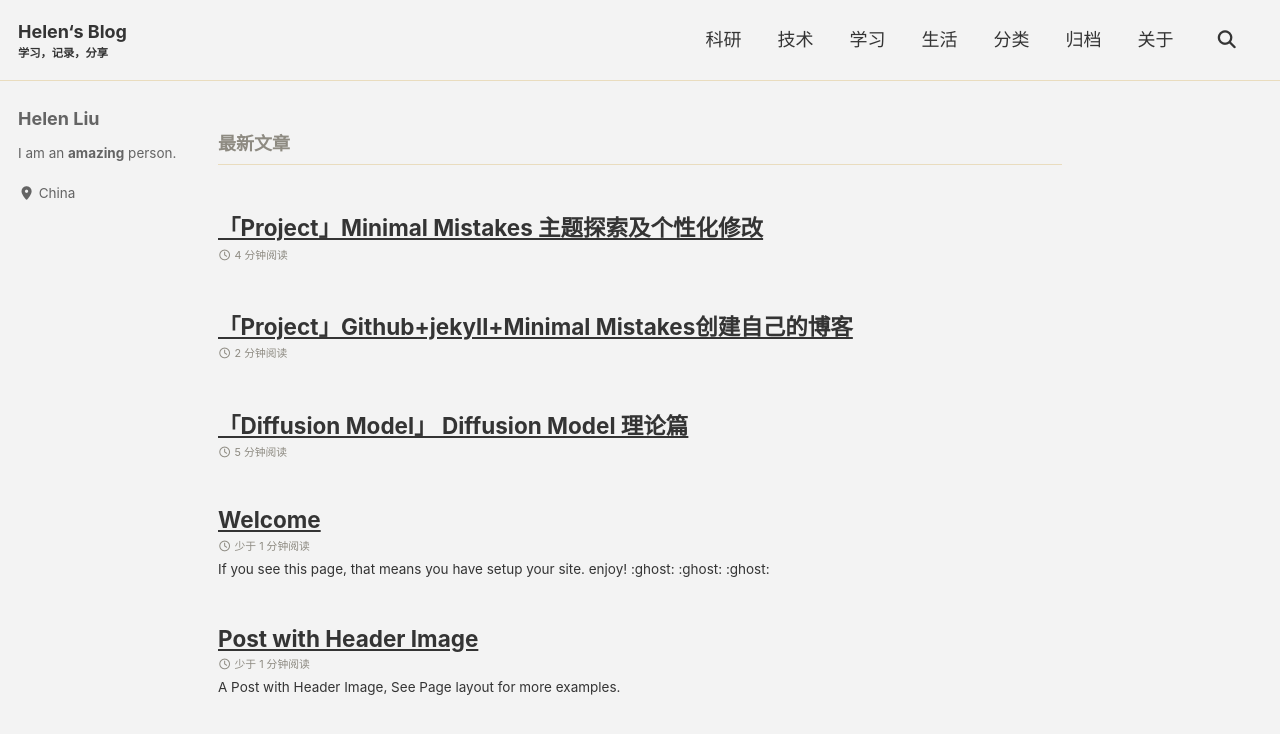
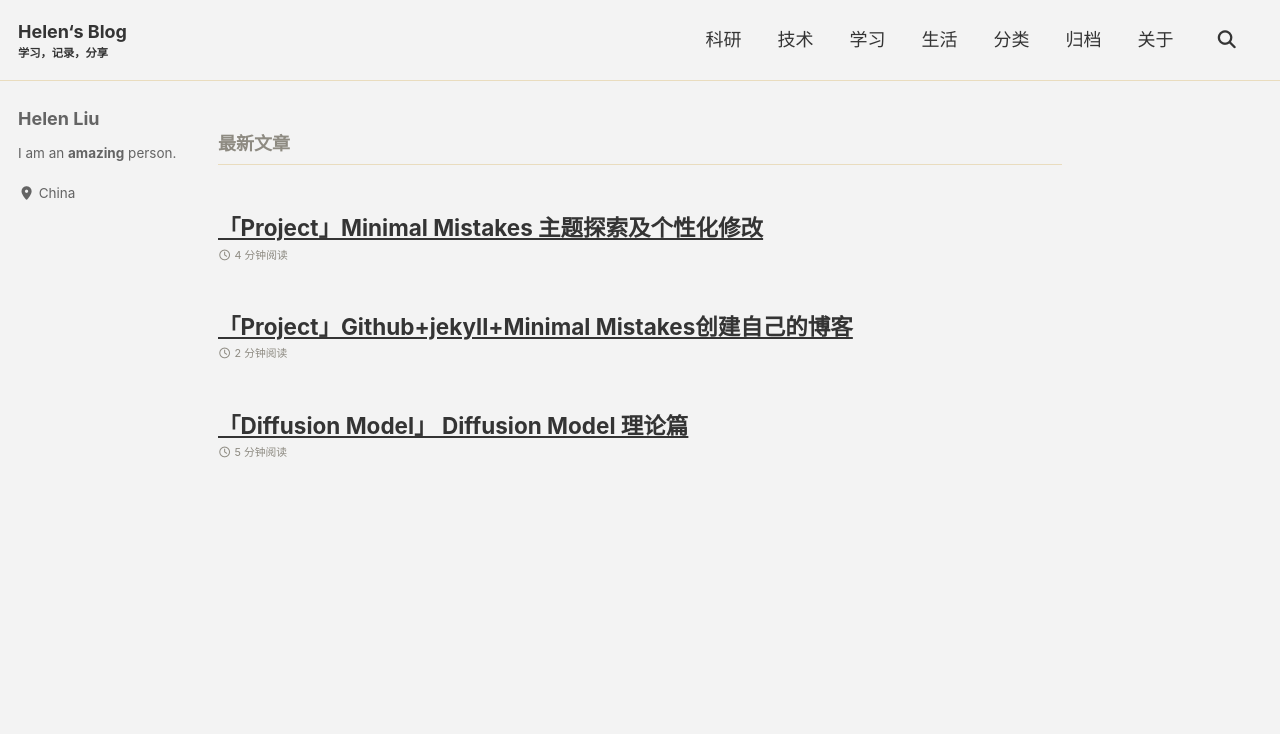
Before and after one commit to LH-Helen/LH-Helen.github.io, a Jekyll site: the page built from index.html, in a window 1280 px wide. Shown: the top 734 px of the page. Built offline with Jekyll 4.4.1, drawn with Linux system fonts in a browser that asks for light colours; cached includes are drawn as plain includes; the list of posts is cut into pages by our own code.

Commit message:
update blogs

```diff
--- a/_posts/2018-06-01-header-image.md
+++ /dev/null
@@ -1,12 +0,0 @@
----
-title: Post with Header Image
-tags: TeXt
-article_header:
-  type: cover
-  image:
-    src: /screenshot.jpg
----
-
-A Post with Header Image, See [Page layout](https://kitian616.github.io/jekyll-TeXt-theme/samples.html#page-layout) for more examples.
-
-<!--more-->
--- a/_posts/2018-07-01-welcome.md
+++ /dev/null
@@ -1,16 +0,0 @@
----
-title: Welcome
-tags: TeXt
----
-
-If you see this page, that means you have setup your site. enjoy! :ghost: :ghost: :ghost:
-
-You may want to [config the site](https://kitian616.github.io/jekyll-TeXt-theme/docs/en/configuration) or [writing a post](https://kitian616.github.io/jekyll-TeXt-theme/docs/en/writing-posts) next. Please feel free to [create an issue](https://github.com/kitian616/jekyll-TeXt-theme/issues) or [send me email](mailto:kitian616@outlook.com) if you have any questions.
-
-<!--more-->
-
----
-
-If you like TeXt, don't forget to give me a star. :star2:
-
-[![Star This Project](https://img.shields.io/github/stars/kitian616/jekyll-TeXt-theme.svg?label=Stars&style=social)](https://github.com/kitian616/jekyll-TeXt-theme/)
```
Also changed, not shown: _posts/work/project/2024-07-28-MinimalMistakes主题探索.md (+1 -7 lines).
